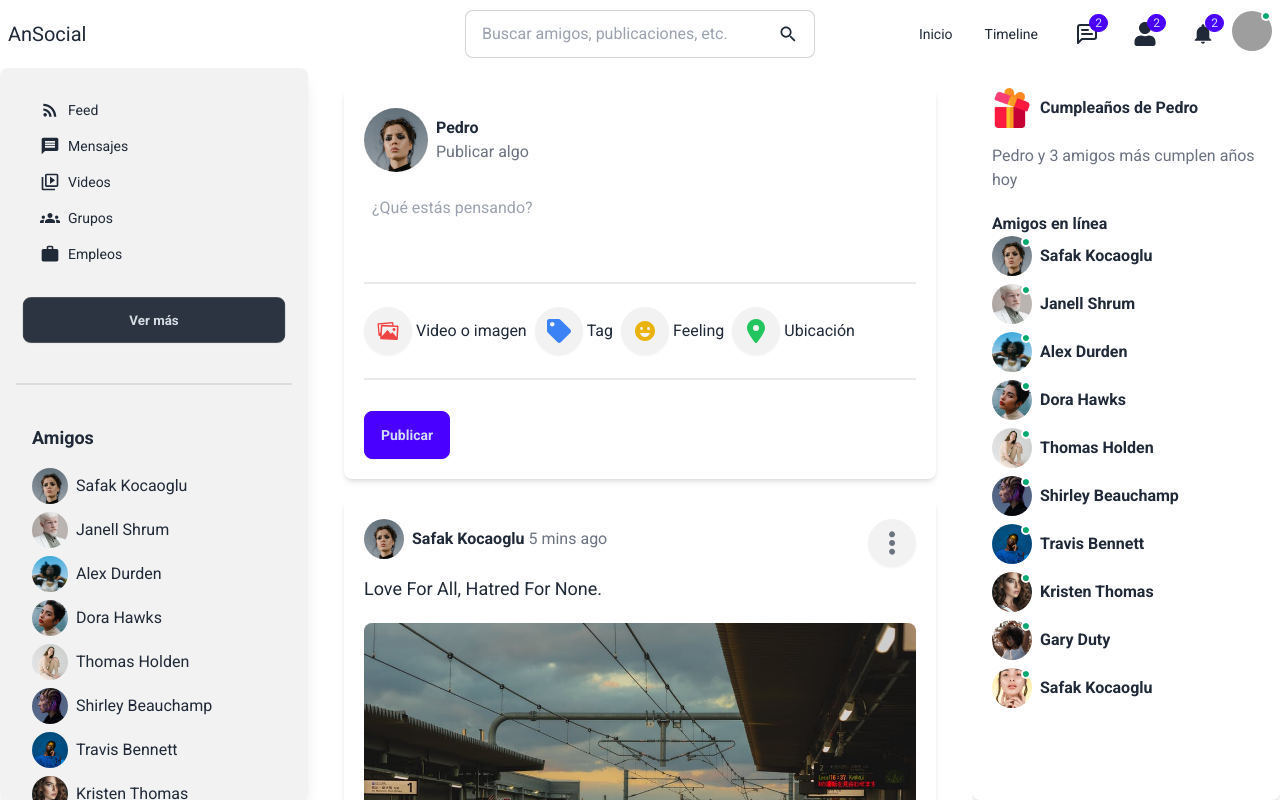
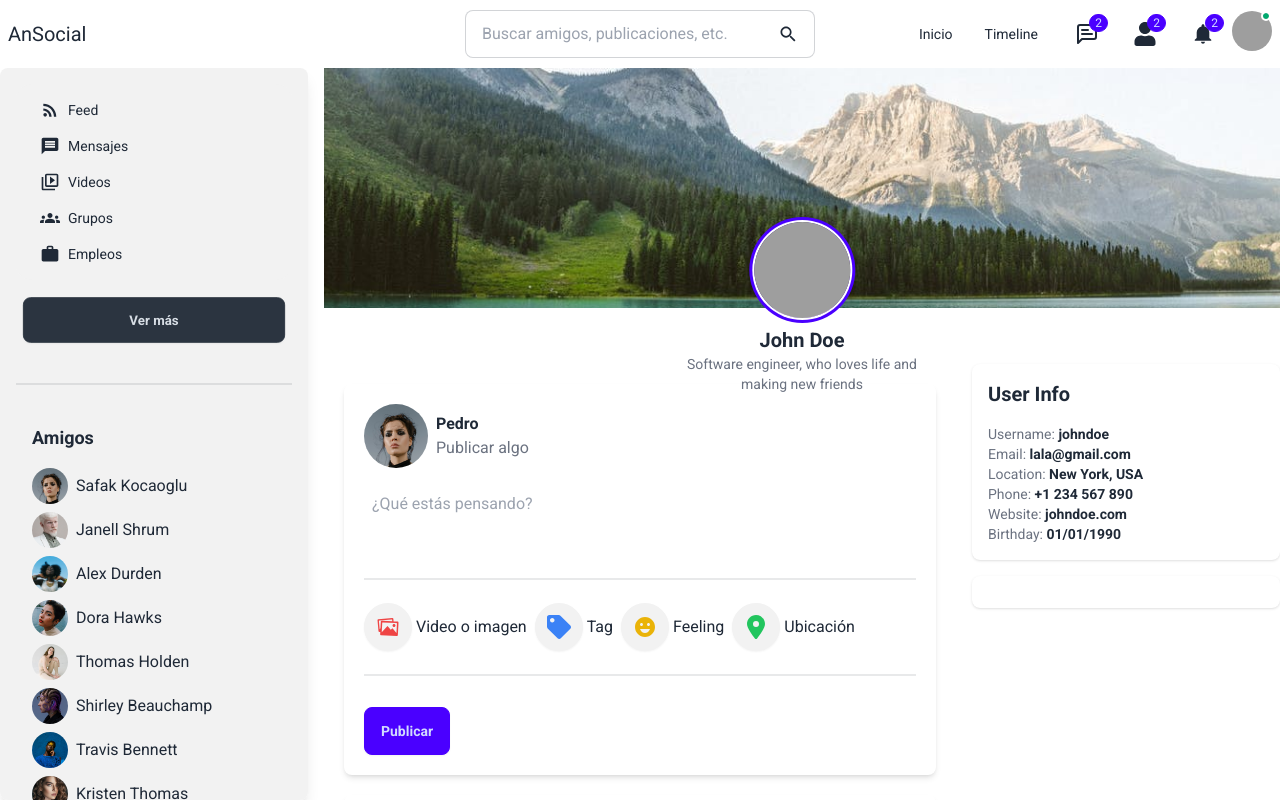
Before and after one commit to ErikJhonatan/social-rest-api, a React (Vite) app in the folder client/: page / in a window 1280 px wide. Shown: the top 800 px of the page. Built offline with nearby package versions, Linux system fonts and the light colour scheme; grey boxes are pictures that could not be loaded.

Commit message:
Add Profile page and update App component to include it; enhance RightBar with background color

```diff
--- a/client/src/App.jsx
+++ b/client/src/App.jsx
@@ -1,13 +1,14 @@
 import './App.css'
 
 import Home from './pages/Home'
+import Profile from './pages/Profile'
 
 function App() {
 
 
   return (
     <>
-      <Home />
+      <Profile />
     </>
   )
 }
--- a/client/src/components/RightBar.jsx
+++ b/client/src/components/RightBar.jsx
@@ -18,7 +18,7 @@ function RightBar(props) {
 
 
   return (
-    <div className={`right-bar-app ${props.className} overflow-y-auto sticky right-0`}
+    <div className={`right-bar-app bg-base-200 ${props.className} overflow-y-auto sticky right-0`}
       style={{
         top: `${topBarOffsetWidth}px`
       }}
--- /dev/null
+++ b/client/src/pages/Profile.jsx
@@ -0,0 +1,66 @@
+import Topbar from "../components/Topbar";
+import Sidebar from "../components/Sidebar";
+import Feed from "../components/Feed";
+import Rightbar from "../components/Rightbar";
+import ImgFrontPage from "/post/3.jpeg";
+
+function Profile(){
+  return (
+    <>
+      <Topbar />
+      <div className="grid grid-cols-1 md:grid-cols-4 gap-4">
+        <Sidebar className="col-span-1 hidden md:block" />
+        <div className="col-span-3">
+          {/* Portada de la red social */}
+          <div className="relative">
+            <img src={ImgFrontPage} alt="front-page" className="w-full h-60 object-cover"/>
+            {/* Avatar center */}
+            <div className="avatar flex items-center flex-col absolute bottom-0 left-1/2 transform -translate-x-1/2 translate-y-1/2">
+              <div className="w-24 rounded-full ring ring-primary ring-offset-base-100 ring-offset-2">
+                <img src="https://img.daisyui.com/images/stock/photo-1534528741775-53994a69daeb.webp" />
+              </div>
+              <h1 className="mt-2 text-xl text-center font-bold">John Doe</h1>
+              <p className="text-center text-sm text-gray-500 w-3/4 mx-auto">
+                Software engineer, who loves life and making new friends
+              </p>
+            </div>
+          </div>
+          {
+            /*
+            Profile info, posts, photos, friends, etc
+            */
+          }
+          <div className="mt-14 grid grid-cols-1 md:grid-cols-3 gap-4">
+            {/* Feed */}
+            <Feed className="col-span-2" />
+            {/* User Info */}
+            <div className="col-span-1">
+              <div className="bg-white p-4 rounded-lg shadow">
+                <h1 className="text-xl font-bold">User Info</h1>
+                <div className="mt-4">
+                  <p className="text-sm text-gray-500">Username: <span className="text-gray-800 font-semibold">johndoe</span></p>
+                  <p className="text-sm text-gray-500">Email: <span className="text-gray-800 font-semibold">
+                    lala@gmail.com
+                  </span></p>
+                  <p className="text-sm text-gray-500">Location: <span className="text-gray-800 font-semibold">New York, USA</span></p>
+                  <p className="text-sm text-gray-500">Phone: <span className="text-gray-800 font-semibold">+1 234 567 890</span></p>
+                  <p className="text-sm text-gray-500">Website: <span className="text-gray-800 font-semibold">johndoe.com</span></p>
+                  <p className="text-sm text-gray-500">Birthday: <span className="text-gray-800 font-semibold">01/01/1990</span></p>
+                </div>
+              </div>
+              {/*
+               User friends
+              */}
+              <div className="mt-4 bg-white p-4 rounded-lg shadow">
+
+              </div>
+            </div>
+          </div>
+
+        </div>
+      </div>
+    </>
+  );
+};
+
+export default Profile;
```
